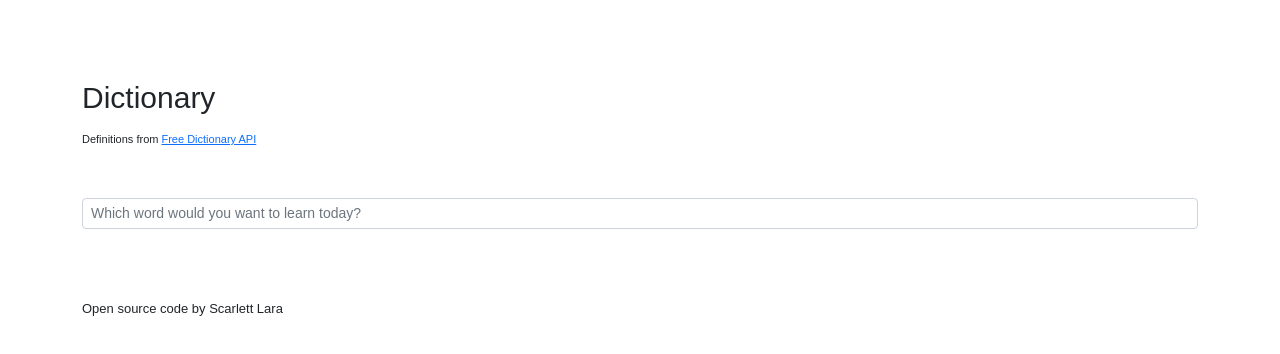
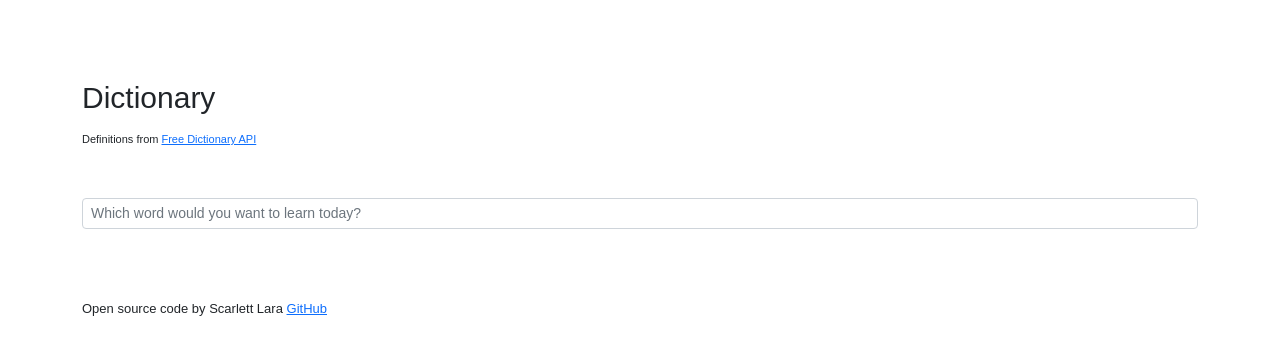
Before and after one commit to Scarlettlp/dictionary-react, a React (Create React App) app: page / in a window 1280 px wide. Shown: the top 354 px of the page. Built offline with nearby package versions, Linux system fonts and the light colour scheme.

Commit message:
footer updated

```diff
--- a/src/App.js
+++ b/src/App.js
@@ -1,21 +1,23 @@
-import './App.css';
-import Dictionary from "./Dictionary.js"
+import "./App.css";
+import Dictionary from "./Dictionary.js";
 
 function App() {
   return (
     <div className="App">
       <div className="container">
-        <h1>
-          Dictionary
-      </h1>
-      <p>
-        Definitions from <a href='https://dictionaryapi.dev/'>Free Dictionary API</a>
-      </p>
-      <main>
-      <Dictionary/>
-      </main>
-      <footer className="App-footer">Open source code by Scarlett Lara</footer>
-    </div>
+        <h1>Dictionary</h1>
+        <p>
+          Definitions from{" "}
+          <a href="https://dictionaryapi.dev/">Free Dictionary API</a>
+        </p>
+        <main>
+          <Dictionary />
+        </main>
+        <footer className="App-footer">
+          Open source code by Scarlett Lara{" "}
+          <a href="https://github.com/Scarlettlp/dictionary-react">GitHub</a>
+        </footer>
+      </div>
     </div>
   );
 }
```
